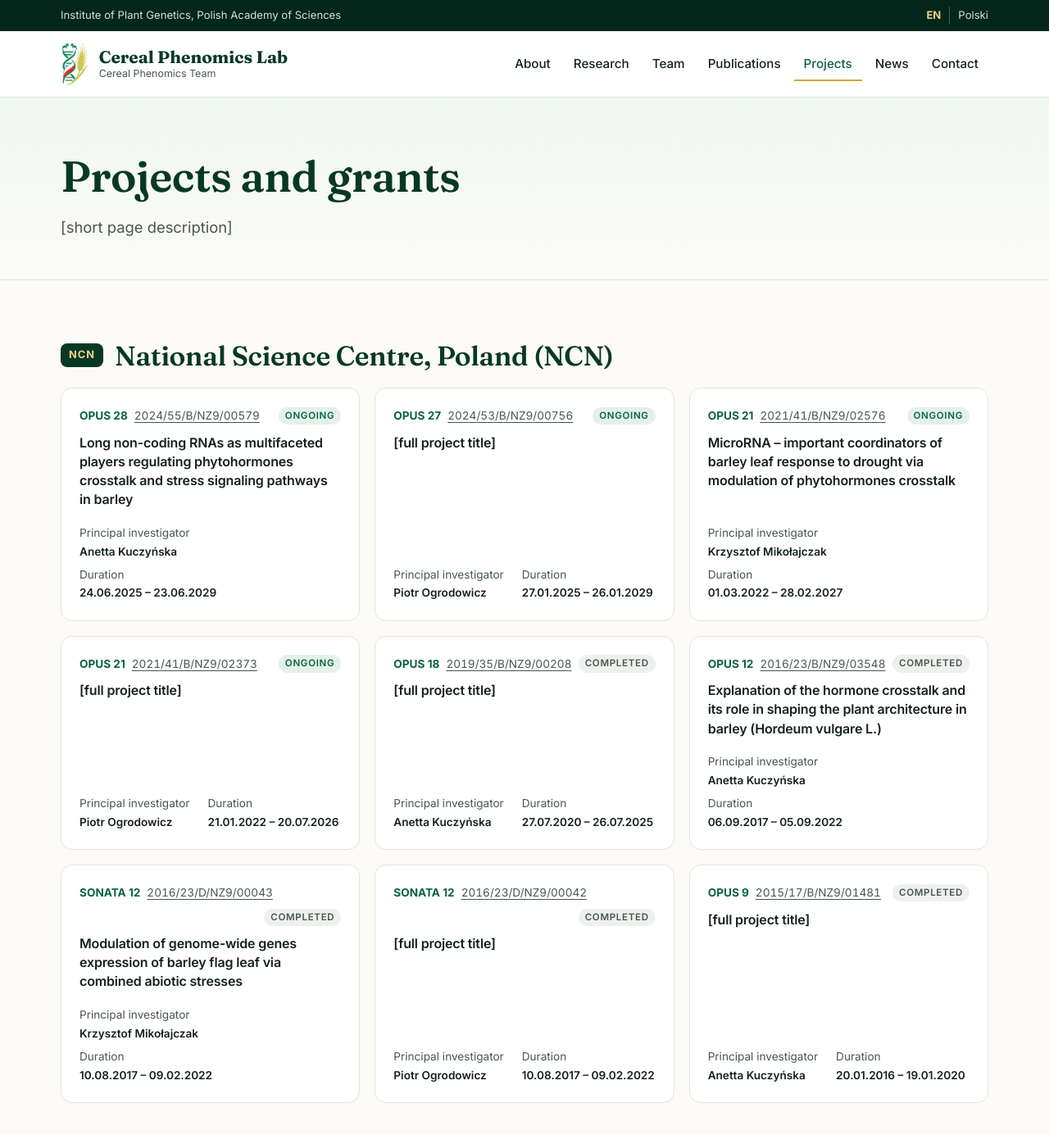
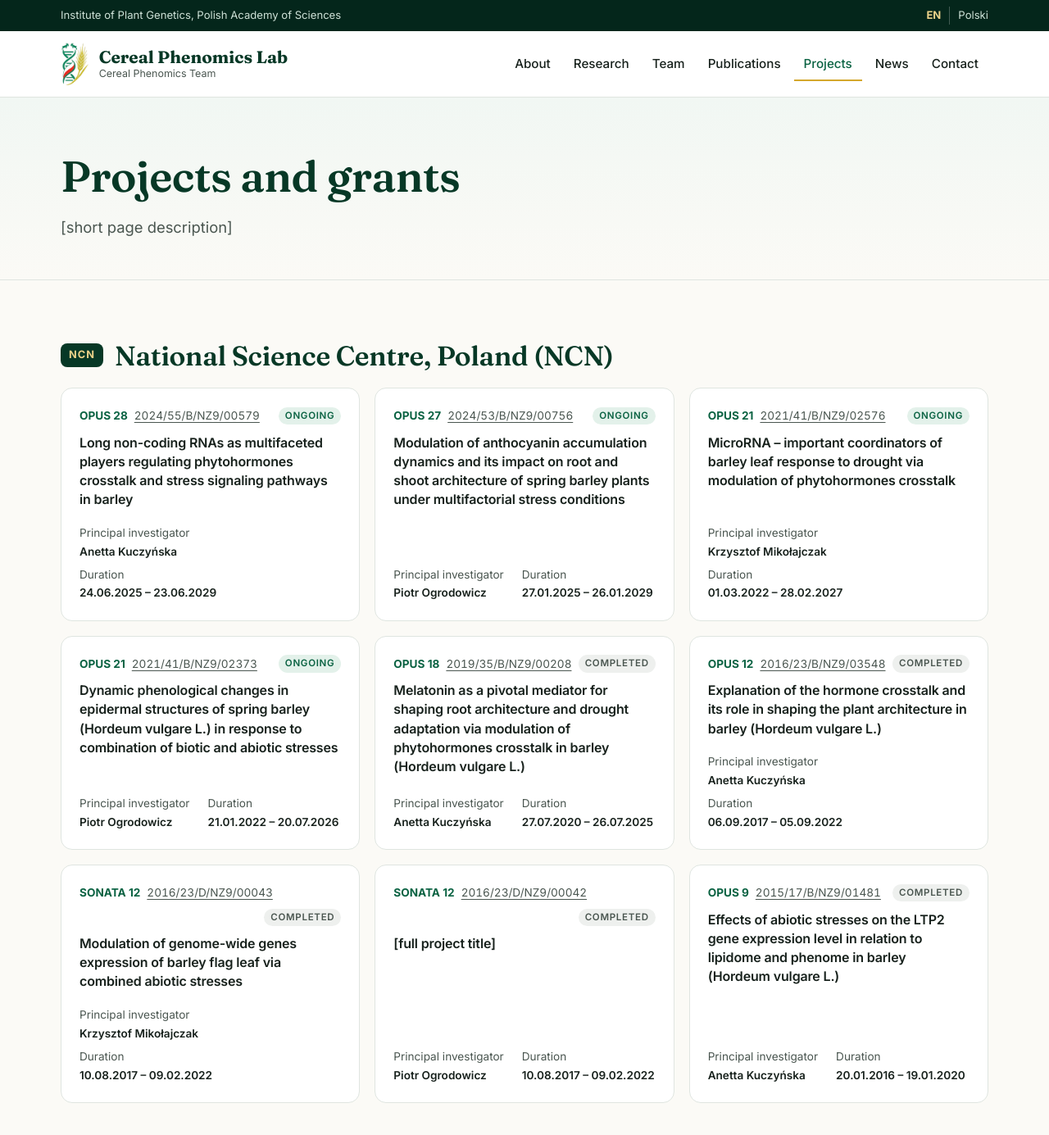
Before and after one commit to cerealphenomicslab/phenomics, a Jekyll site: the page built from en/projects.html, in a window 1280 px wide and 1400 px high. Shown: the top 1385 px of the window at 82% size. Built offline with Jekyll 4.4.1, drawn with Linux system fonts in a browser that asks for light colours.

Commit message:
Add official English titles of four NCN projects
Co-Authored-By: Claude Opus 5.5 <noreply@anthropic.com>
Claude-Session: https://claude.ai/code/session_01BpixLG9RwF8mf4iQRuxkXw

```diff
--- a/_data/projects.yml
+++ b/_data/projects.yml
@@ -20,7 +20,7 @@
       period: 27.01.2025 – 26.01.2029
       url: https://projekty.ncn.gov.pl/?projekt_id=621735
       status: ongoing
-      title_en: "[full project title]"
+      title_en: "Modulation of anthocyanin accumulation dynamics and its impact on root and shoot architecture of spring barley plants under multifactorial stress conditions"
       title_pl: "Modulacja dynamiki akumulacji antocyjanów i jej wpływ na architekturę korzeni i pędów roślin jęczmienia jarego w warunkach stresu wieloczynnikowego"
     - program: OPUS 21
       number: 2021/41/B/NZ9/02576
@@ -36,7 +36,7 @@
       period: 21.01.2022 – 20.07.2026
       url: https://projekty.ncn.gov.pl/?projekt_id=522363
       status: ongoing
-      title_en: "[full project title]"
+      title_en: "Dynamic phenological changes in epidermal structures of spring barley (Hordeum vulgare L.) in response to combination of biotic and abiotic stresses"
       title_pl: "Dynamiczne zmiany fenologiczne w strukturach epidermy jęczmienia jarego (Hordeum vulgare L.) w odpowiedzi na kombinację stresów biotycznego i abiotycznego"
     - program: OPUS 18
       number: 2019/35/B/NZ9/00208
@@ -44,7 +44,7 @@
       period: 27.07.2020 – 26.07.2025
       url: https://projekty.ncn.gov.pl/?projekt_id=464300
       status: completed
-      title_en: "[full project title]"
+      title_en: "Melatonin as a pivotal mediator for shaping root architecture and drought adaptation via modulation of phytohormones crosstalk in barley (Hordeum vulgare L.)"
       title_pl: "Melatonina jako nadrzędny czynnik w kształtowaniu architektury korzenia i adaptacji do suszy poprzez regulację współdziałania fitohormonów u jęczmienia (Hordeum vulgare L.)"
     - program: OPUS 12
       number: 2016/23/B/NZ9/03548
@@ -76,7 +76,7 @@
       period: 20.01.2016 – 19.01.2020
       url: https://projekty.ncn.gov.pl/?projekt_id=293577
       status: completed
-      title_en: "[full project title]"
+      title_en: "Effects of abiotic stresses on the LTP2 gene expression level in relation to lipidome and phenome in barley (Hordeum vulgare L.)"
       title_pl: "Wpływ stresów abiotycznych na poziom ekspresji genu LTP2 w odniesieniu do lipidomu i fenomu u jęczmienia (Hordeum vulgare L.)"
 
 - funder_pl: Horyzont 2020 – EPPN2020 (dostęp transnarodowy)
```
